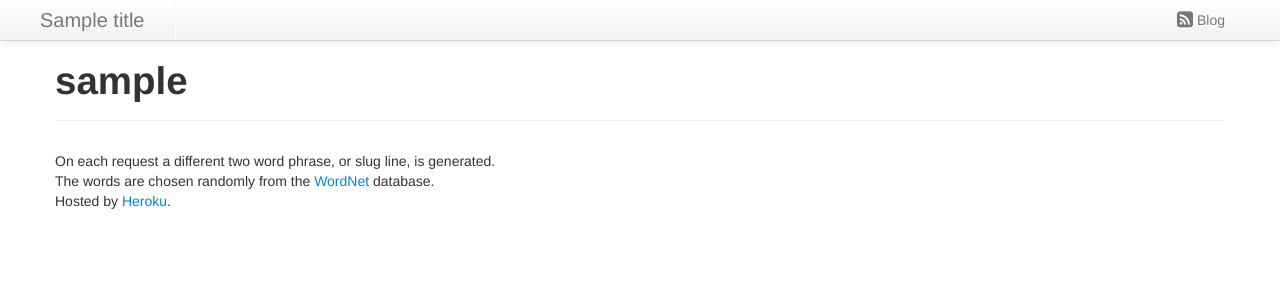
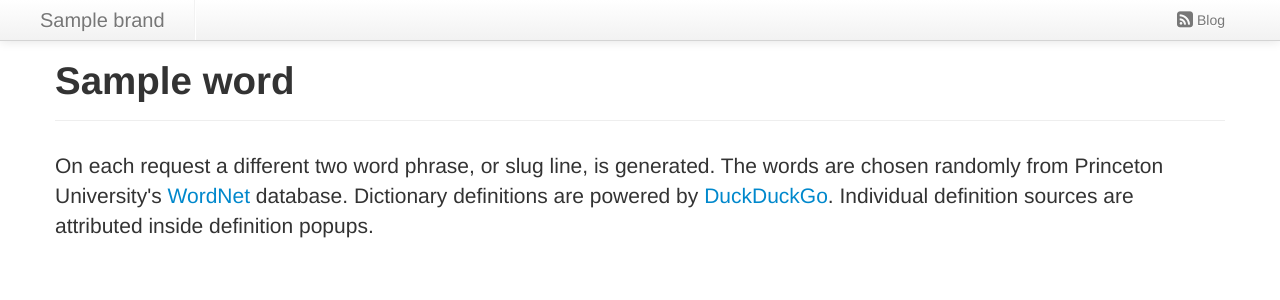
Before and after one commit to aliles-heroku/twoslug, a Flask app: template twoslug/templates/index.html in a window 1280 px wide. Shown: the top 300 px of the page. Run offline with Flask 2, Linux system fonts and the light colour scheme; the template is opened without the code that fills it: most values are stand-ins (such as "Sample title", 1, 10 or a date in 2020).

Commit message:
Include dictionary definitions of slug words
Use DuckDuckGo's API to get definitions for words selected for the
random slugline.

```diff
--- a/requirements.txt
+++ b/requirements.txt
@@ -7,4 +7,5 @@ distribute==0.6.34
 funcsigs==0.3
 gunicorn==18.0
 itsdangerous==0.23
+requests==1.2.3
 wsgiref==0.1.2
--- a/twoslug/templates/base.html
+++ b/twoslug/templates/base.html
@@ -42,7 +42,11 @@
                     <span class="icon-bar"></span>
                     <span class="icon-bar"></span>
                 </a>
+                {% if brand %}
+                <a class="brand" href="http://rst.aaroniles.net">{{brand}}</a>
+                {% else %}
                 <a class="brand" href="http://rst.aaroniles.net">{{title}}</a>
+                {% endif %}
                 <div class="nav-collapse">
                     <ul class="nav">
                         <li class="divider-vertical"></li>
--- a/twoslug/templates/index.html
+++ b/twoslug/templates/index.html
@@ -1,20 +1,50 @@
 <!-- extend from base layout -->
 {% extends "base.html" %}
 
+{% block header %}
+<style type="text/css">
+    .hero-unit {
+        margin-top: 41px;
+    }
+</style>
+
+<script>
+    $(document).ready(function() {
+        $("[data-toggle='popover']").popover()
+    })
+</script>
+{% endblock %}
+
 {% block content %}
 <div class="container">
-    <div class="page-header">
-        <h1>{{ slug }}</h1>
+    <div class="row">
+        <div class="span12">
+            <div class="page-header">
+                <h1>
+                    {% for word in words -%}
+                    {% if word[2]["Definition"] %}
+                    <a href="{{ word[2]["DefinitionURL"] }}" data-toggle="popover" data-placement="bottom" data-html="true" data-trigger="hover" data-title="{{ word[2]["DefinitionSource"] }}" data-content="{{ '<h6>'+word[2]["Definition"]+'</h6>'|e}}">{{ word[1] }}</a>
+                    {% elif word[2]["Abstract"] %}
+                    <a href="{{ word[2]["AbstractURL"] }}" data-toggle="popover" data-placement="bottom" data-html="true" data-trigger="hover" data-title="{{ word[2]["AbstractSource"] }}" data-content="{{'<h6>'+word[2]["Abstract"]+'</h6>'|e}}">{{ word[1] }}</a>
+                    {% else %}
+                    {{ word[1] }}
+                    {% endif %}
+                    {% endfor %}
+                </h1>
+            </div>
+        </div>
     </div>
-    <p>
-    On each request a different two word phrase, or slug line, is
-    generated.<br/>
-
-    The words are chosen randomly from the
-    <a href="http://wordnet.princeton.edu/">WordNet</a>
-    database.<br/>
-
-    Hosted by <a href="https://heroku.com">Heroku</a>.
-    </p>
+    <div class="row">
+        <div class="span12">
+            <p class="lead">
+            On each request a different two word phrase, or slug line, is
+            generated. The words are chosen randomly from Princeton
+            University's <a href="http://wordnet.princeton.edu/">WordNet</a>
+            database. Dictionary definitions are powered by
+            <a href="https://duckduckgo.com">DuckDuckGo</a>. Individual
+            definition sources are attributed inside definition popups.
+            </p>
+        </div>
+    </div>
 </div>
 {% endblock %}
```
Also changed, not shown: twoslug/duckduckgo.py (added, +13 -0 lines), twoslug/views.py (+11 -2 lines).
